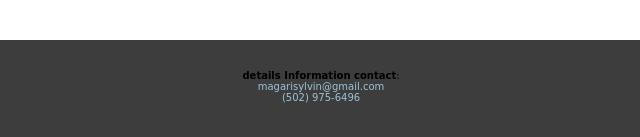
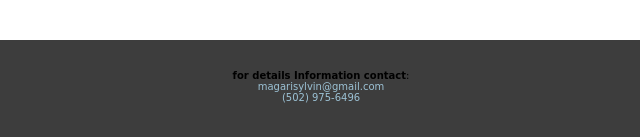
Before and after one commit to MYLESMUGISHA/Bahati-wedding, a plain HTML site: page index.html in a window 1280 px wide. Shown: the part 835-972 px from the top of the page, 319-959 px from the left. Drawn offline with Linux system fonts and the light colour scheme.

Commit message:
change made in css

```diff
--- a/index.html
+++ b/index.html
@@ -86,7 +86,7 @@
 
     <footer>
         <div id="footer">
-        <p> <strong>details Information contact</strong>:</p>
+        <p> <strong>for details Information contact</strong>:</p>
             <a href="mailto:magarisylvin@rock.com">magarisylvin@gmail.com</a><br>
             <a href="tel:+13115552368">(502) 975-6496</a>
           </div>
```
